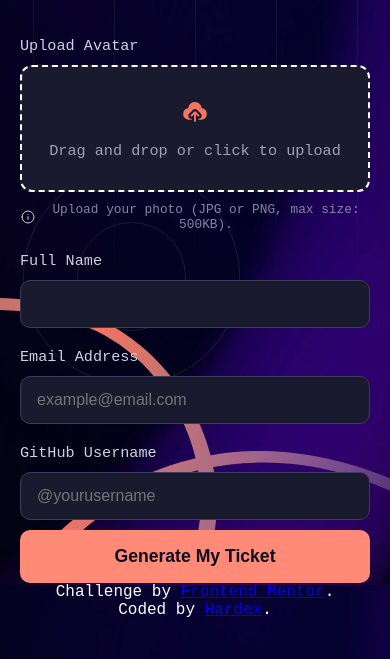
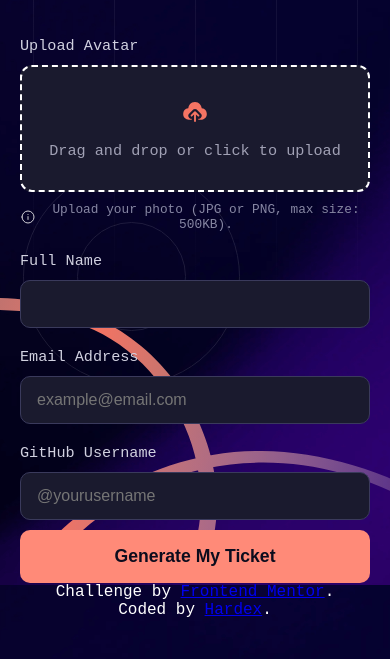
Before and after one commit to Hardexcodered654/Conference-Ticket-Generator, a plain HTML site: page index.html in a window 390 px wide. Shown: the part 259-918 px from the top of the page. Drawn offline with Linux system fonts and the light colour scheme.

Commit message:
Refactor CSS for mobile layout and background image
Updated styles for mobile responsiveness and adjusted background image.

```diff
--- a/style.css
+++ b/style.css
@@ -5,7 +5,7 @@
 }
 body{
   font-family: 'Courier New', Courier, monospace;
-  background-image: url(background-tablet.png);
+  background-image: url(background-mobile.png);
   background-size: 100%;
   background-attachment: fixed;
   color: white;
```
